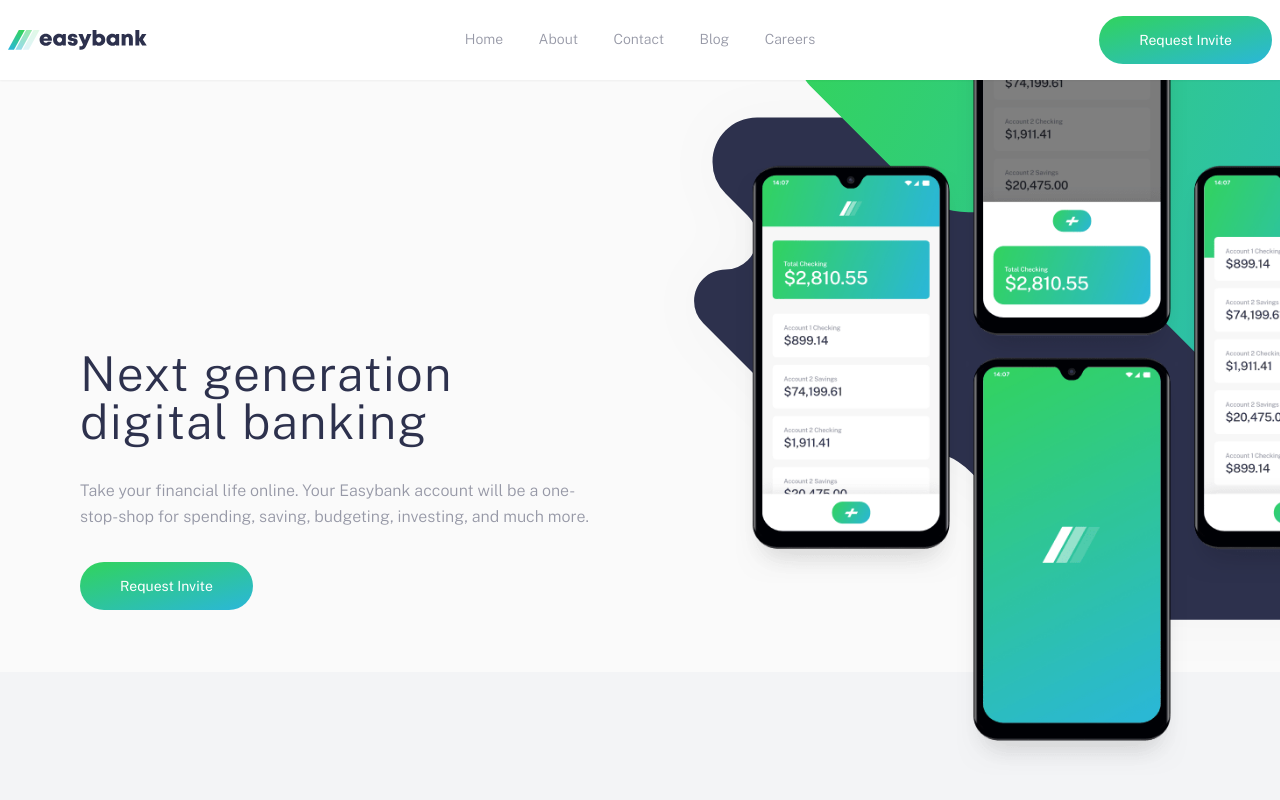
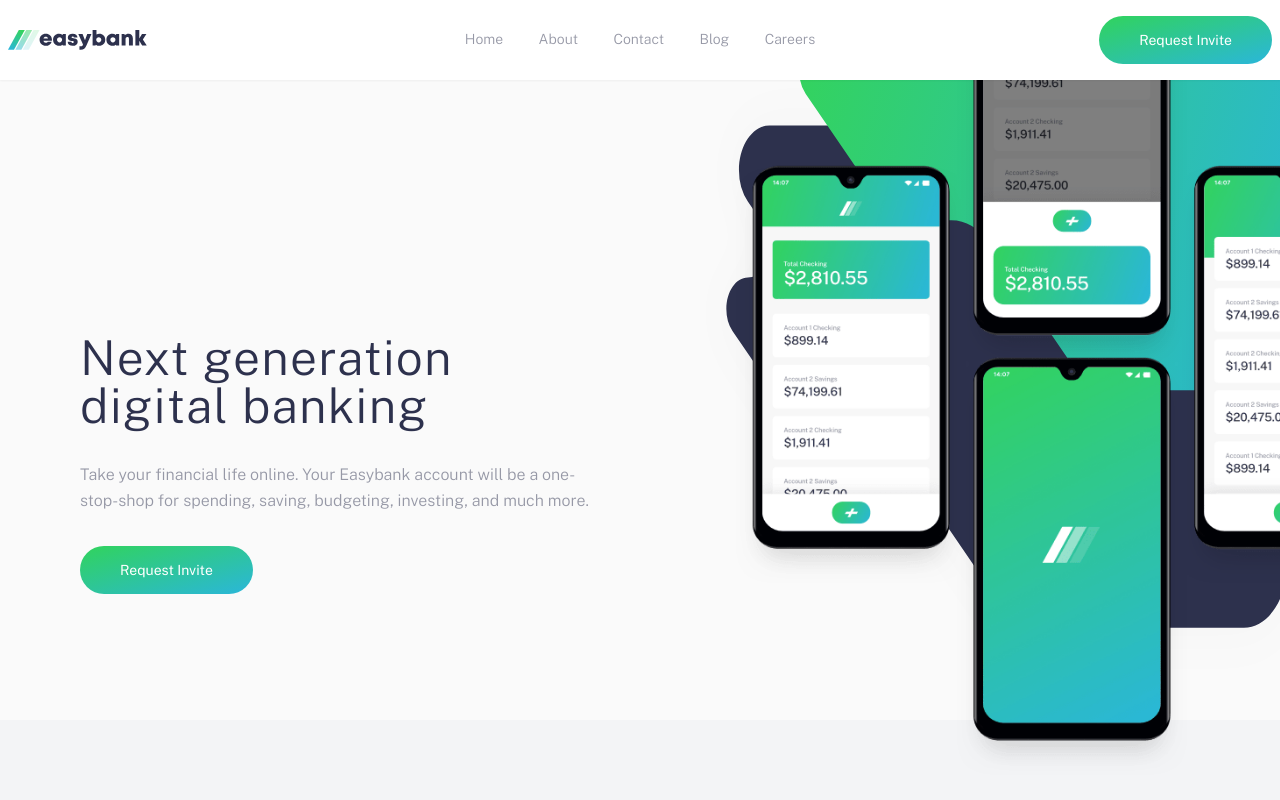
Before and after one commit to hashmi7917/easybank-landing-page-tailwindcss, a React (Vite) app: page / in a window 1280 px wide. Shown: the top 800 px of the page. Built offline with nearby package versions, Linux system fonts and the light colour scheme; what tailwindcss-animatecss would draw is missing.

Commit message:
header background fixed

```diff
--- a/src/App.jsx
+++ b/src/App.jsx
@@ -48,7 +48,7 @@ function App() {
 
       <header className="max-lg:flex-col max-lg:items-center max-lg:text-center w-full flex justify-between items-center bg-neutral-VeryLightGray max-lg:pb-12">
         <div className="w-full my-auto mx-auto flex max-lg:flex-col-reverse justify-between items-center">
-          <div className="max-lg:w-10/12 max-lg:mx-auto flex flex-col justify-evenly items-start max-lg:items-center self-start max-lg:self-center max-lg:mt-0 max-lg:pb-12 my-auto pl-20 max-lg:pl-0 max-lg:pt-20">
+          <div className="max-lg:w-10/12 max-lg:mx-auto flex flex-col justify-evenly items-start max-lg:items-center self-start max-lg:self-center max-lg:mt-0 max-lg:pb-12 my-auto pl-20 max-lg:pl-0 max-lg:pt-20 pb-20">
             <h1 className="text-5xl text-primary-DarkBlue tracking-wide pr-8 max-lg:pr-0">
               Next generation digital banking
             </h1>
@@ -66,17 +66,22 @@ function App() {
           </div>
 
           <div
-            className="w-full relative overflow-hidden bg-BgDesktop max-lg:hidden max-xl:scale-110 transition-all ease-in-out"
-            style={{
-              backgroundImage: `url(${DesktopIntro})`,
-              backgroundRepeat: 'no-repeat',
-              backgroundSize: 'cover',
-              backgroundPositionX: '1.875rem',
-              backgroundPositionY: '-12.5rem',
-              minWidth: '50vw',
-              minHeight: '800px',
-            }}
+            className="w-full relative overflow-hidden bg-BgDesktop max-lg:hidden  transition-all ease-in-out pb-60"
+            // style={{
+            //   backgroundImage: `url(${DesktopIntro})`,
+            //   backgroundRepeat: 'no-repeat',
+            //   backgroundSize: 'cover',
+            //   backgroundPositionX: '1.875rem',
+            //   backgroundPositionY: '-12.5rem',
+            //   minWidth: '50vw',
+            //   minHeight: '800px',
+            // }}
           >
+            <img
+              className="w-full min-h-[800px] relative my-auto -mt-48 ml-20 bg-contain bg-no-repeat max-xl:scale-120 aspect-auto"
+              src={DesktopIntro}
+              alt="intro"
+            />
             <img
               id="mock"
               className="absolute -right-32 -top-32 max-xl:scale-90"
```
